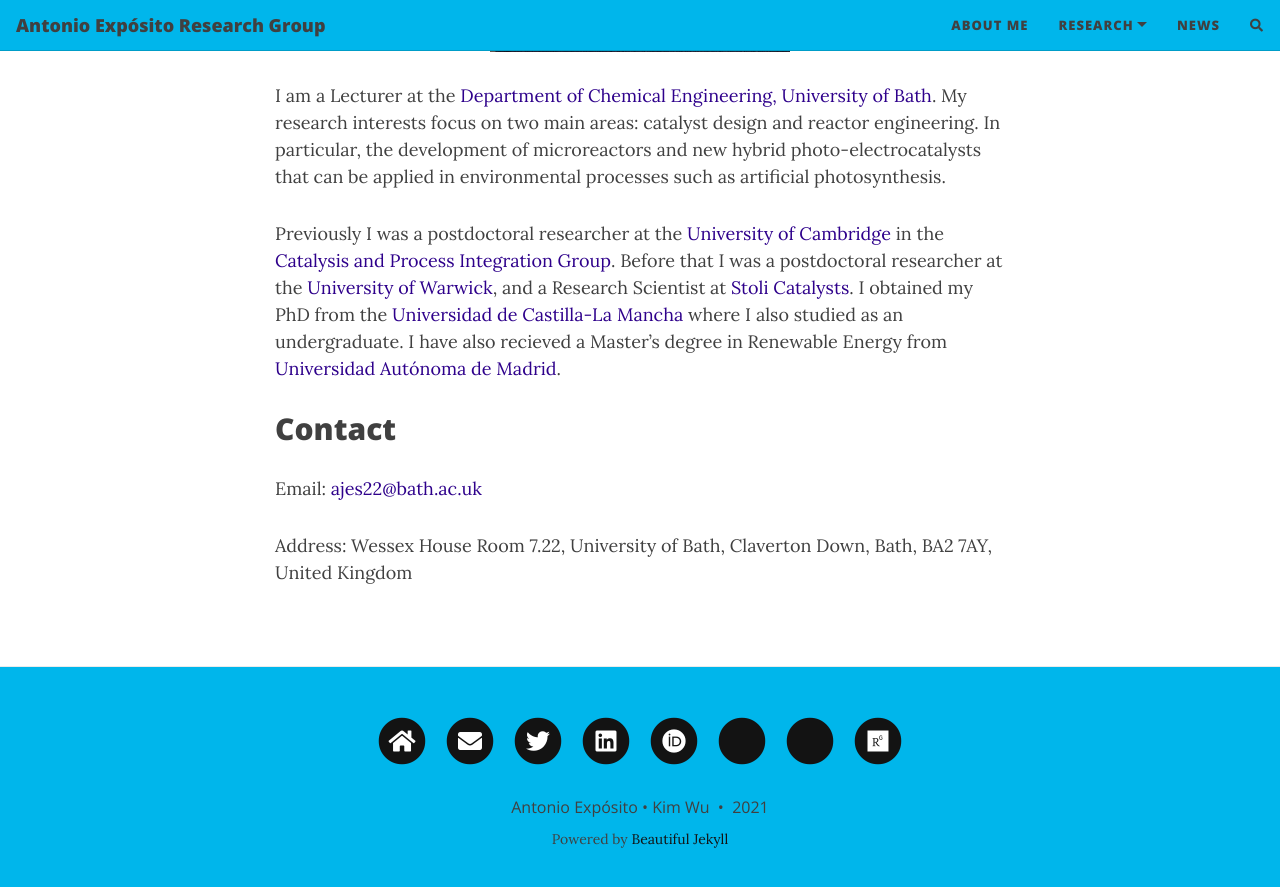
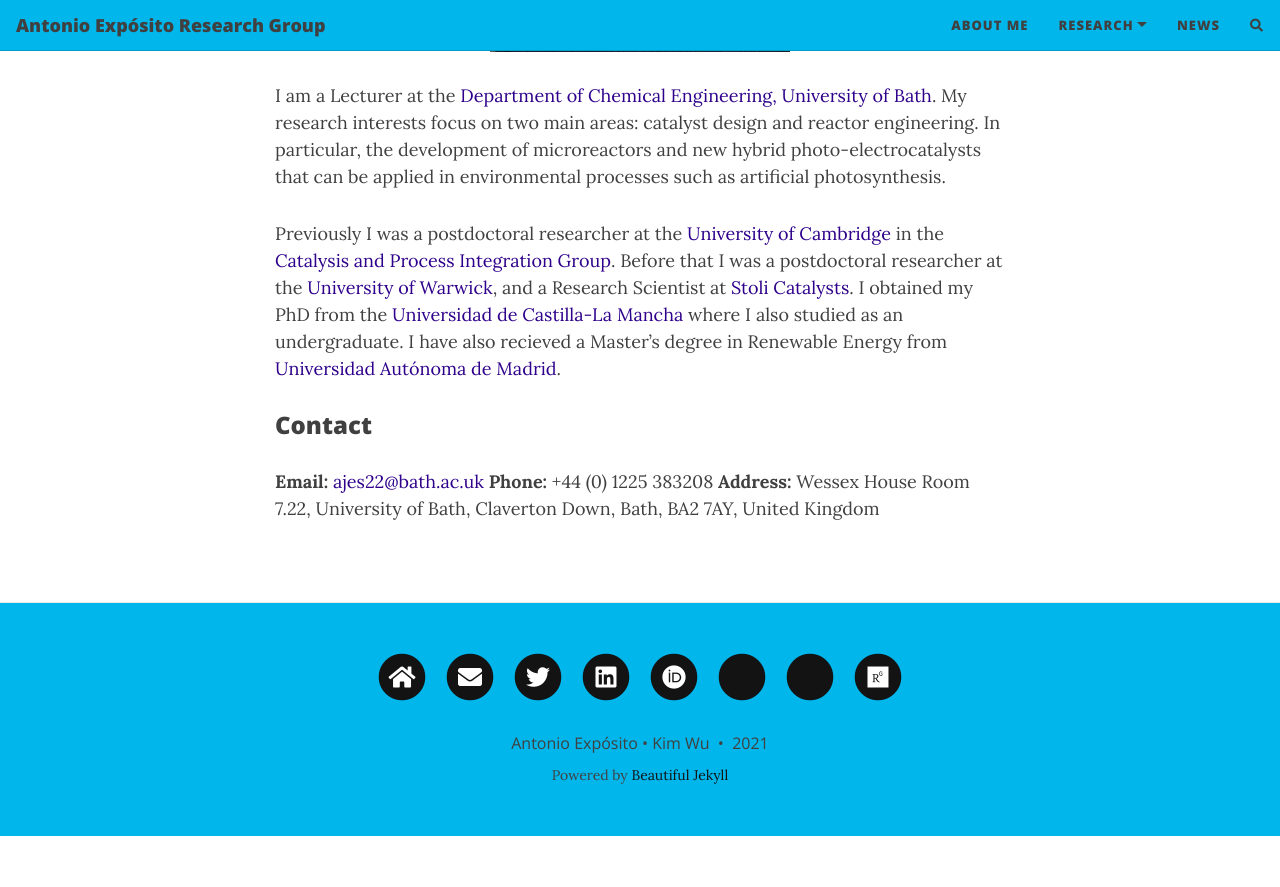
Before and after one commit to AntonioJExposito/AntonioJExposito.github.io, a Jekyll site: the page built from aboutme_.md, in a window 1280 px wide and 900 px high, scrolled down 670 px. Shown: the top 887 px of the window. Built offline with Jekyll 4.4.1, drawn with Linux system fonts in a browser that asks for light colours; nearby versions of some CDN libraries; comment, search, counter and statistics services are not loaded; a style sheet for code colours, icons or effects is not loaded; after the commit the page ends 1506 px from its top, so only the background shows below that.

Commit message:
Update aboutme_.md

```diff
--- a/aboutme_.md
+++ b/aboutme_.md
@@ -22,6 +22,7 @@ Previously I was a postdoctoral researcher at
 	I have also recieved a Master's degree in Renewable Energy from
 	  <a href="http://www.uam.es/" target="_blank">Universidad Autónoma de Madrid</a>.
 
-<h2>Contact</h2>
-<p> Email: <a href="mailto:ajes22@bath.ac.uk"> ajes22@bath.ac.uk</a></p>
-<p>Address: Wessex House Room 7.22, University of Bath, Claverton Down, Bath, BA2 7AY, United Kingdom</p>
+### Contact
+**Email:** <a href="mailto:ajes22@bath.ac.uk"> ajes22@bath.ac.uk</a>
+**Phone:** +44 (0) 1225 383208
+**Address:** Wessex House Room 7.22, University of Bath, Claverton Down, Bath, BA2 7AY, United Kingdom
```
